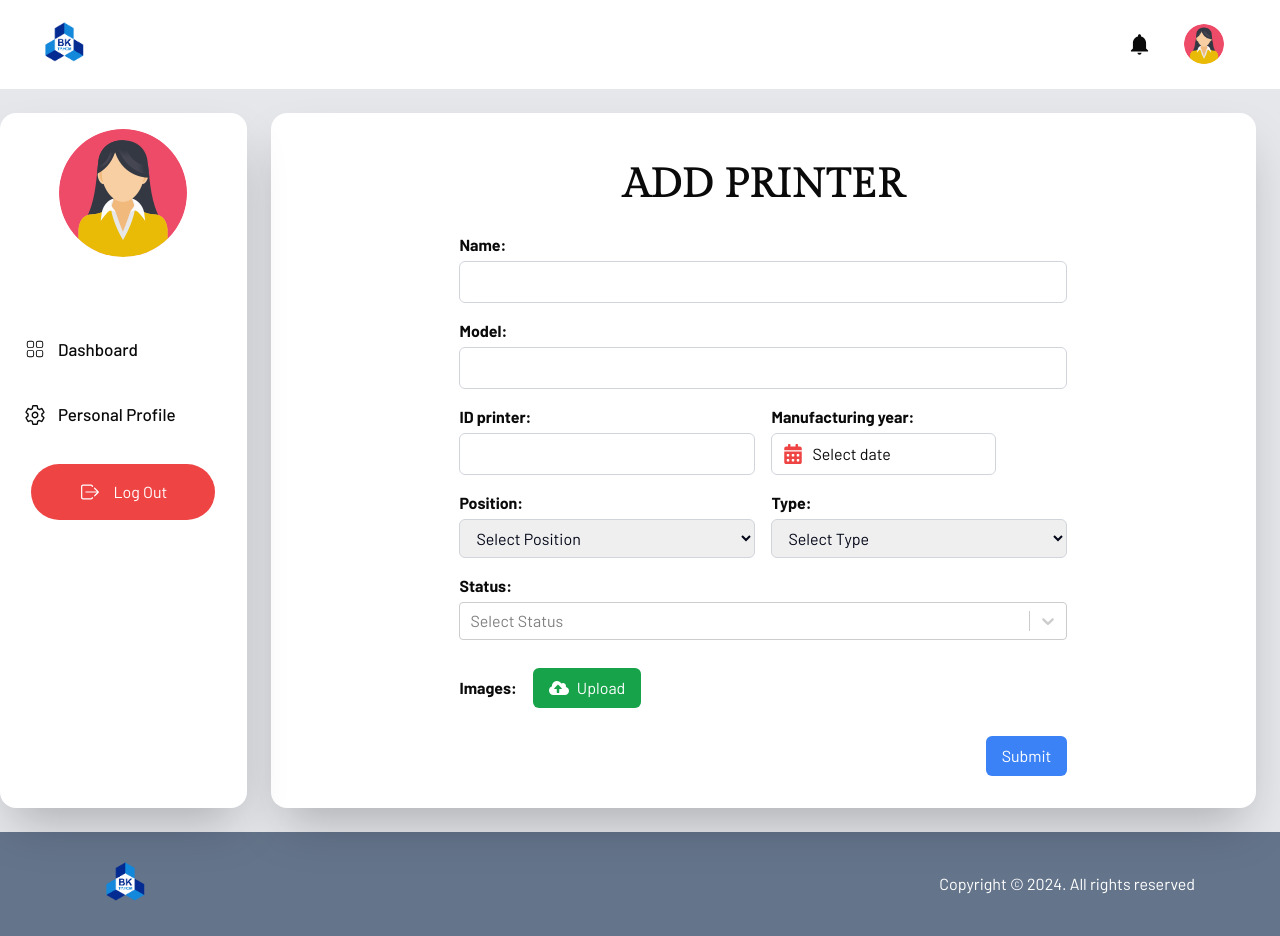
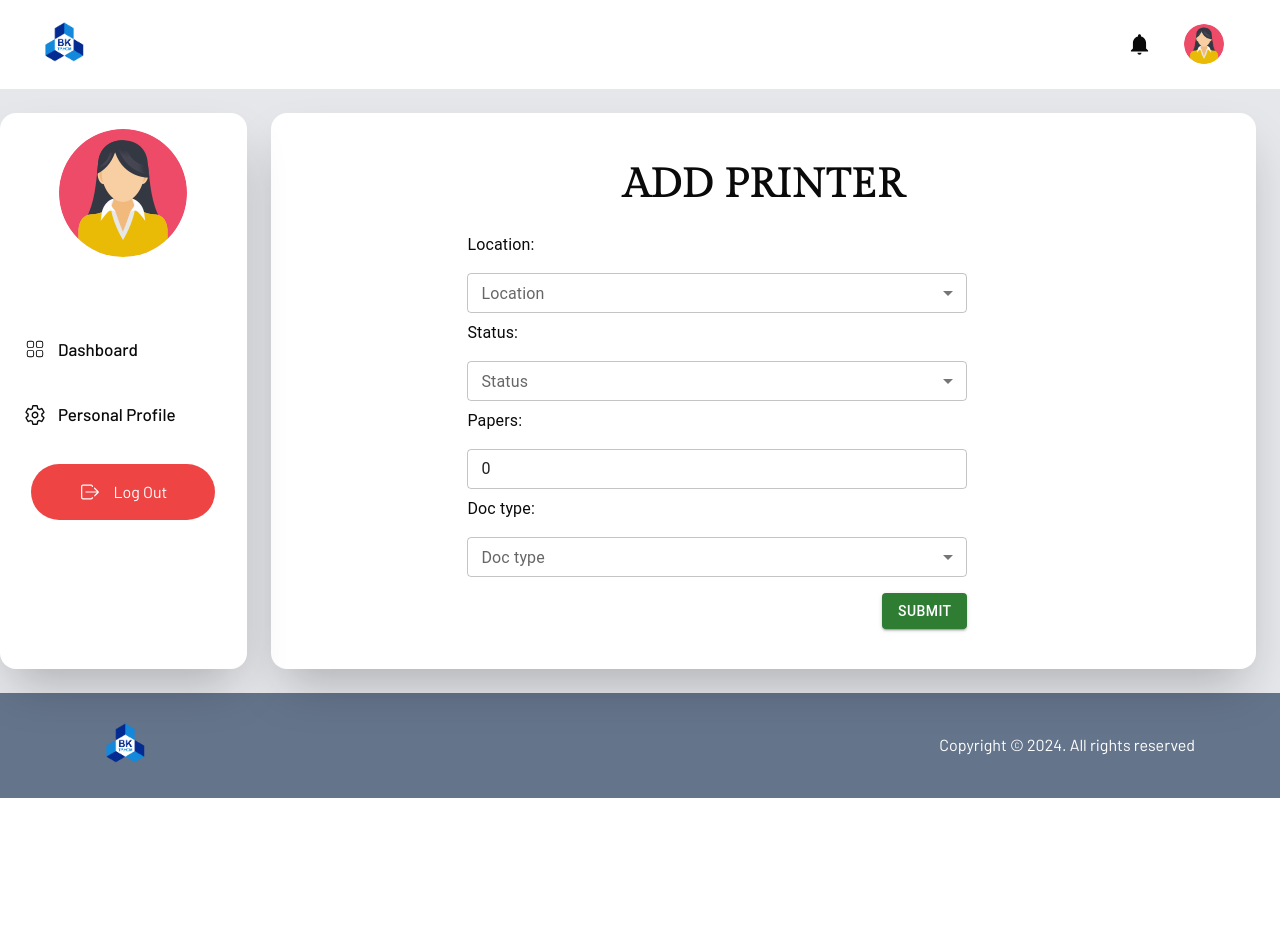
Before and after one commit to shinsodev/FE-SSPS, a React (Vite) app: page /admin/addprinter in a window 1280 px wide. After the commit the page ends 800 px from the top, so only its background shows below. Built offline with nearby package versions, Linux system fonts and the light colour scheme; a web font is replaced by a local one.

Commit message:
change add printer and call api to add printer

```diff
--- /dev/null
+++ b/src/components/Notification/NotifyError.jsx
@@ -0,0 +1,17 @@
+import { Bounce, toast } from "react-toastify";
+import "react-toastify/dist/ReactToastify.css";
+function notifyError(message) {
+  toast.error(message, {
+    position: "top-right",
+    autoClose: 3000,
+    hideProgressBar: false,
+    closeOnClick: true,
+    pauseOnHover: true,
+    draggable: true,
+    progress: undefined,
+    theme: "light",
+    transition: Bounce,
+  });
+}
+
+export { notifyError };
--- a/src/pages/Sidebar/AddPrinter.jsx
+++ b/src/pages/Sidebar/AddPrinter.jsx
@@ -1,236 +1,257 @@
-import React, { useState, useRef } from 'react';
-import DatePicker from 'react-datepicker';
-import 'react-datepicker/dist/react-datepicker.css';
-import Select from 'react-select';
-import { FaCalendarAlt, FaCloudUploadAlt } from 'react-icons/fa';
-import { VscCircleLargeFilled } from "react-icons/vsc";
+import {
+  Box,
+  Button,
+  FormControl,
+  InputLabel,
+  MenuItem,
+  OutlinedInput,
+  Select,
+  TextField,
+  Typography,
+} from "@mui/material";
+import React, { useState } from "react";
+import CircleIcon from "@mui/icons-material/Circle";
+import { addPrinter } from "../../services/AdminService";
+import { notifySuccess } from "../../components/Notification/NotifySuccess";
+import { notifyError } from "../../components/Notification/NotifyError";
+import { useNavigate } from "react-router-dom";
+
+const listType = [
+  { value: "application/pdf", name: "pdf" },
+  {
+    value: "pplication/vnd.openxmlformats-officedocument.spreadsheetml.sheet",
+    name: "excel",
+  },
+  { value: "image/tiff", name: "TIFF" },
+  { value: "image/jpeg", name: "jpeg" },
+  { value: "image/gif", name: "gif" },
+];
+
 function AddPrinter() {
-    const [printer, setPrinter] = useState({
-        name: '',
-        model: '',
-        id: '',
-        manufacturingYear: null,
-        position: '',
-        type: '',
-        status: ''
+  const [dataPrinter, setDataPrinter] = useState({
+    printerLocation: "",
+    status: "",
+    paperLeft: 0,
+    availableDocType: [],
   });
-    const [images, setImages] = useState([]);
-    const [showConfirmation, setShowConfirmation] = useState(false);
+  const [listTypeSelect, setListTypeSelect] = useState([]);
+  const navigate = useNavigate();
+  function handleChange(e) {
+    const { name, value } = e.target;
+    if (name === "availableDocType") {
+      const data = typeof value === "string" ? value.split(",") : value;
+      setListTypeSelect(data);
+      const newData = [];
+      data.map((item) => {
+        let res = "";
+        switch (item) {
+          case "pdf":
+            res = "application/pdf";
+            break;
+          case "excel":
+            res =
+              "pplication/vnd.openxmlformats-officedocument.spreadsheetml.sheet";
+            break;
+          case "TIFF":
+            res = "image/tiff";
+            break;
+          case "gif":
+            res = "image/gif";
+            break;
+          case "jpeg":
+            res = "image/jpeg";
+            break;
+        }
+        newData.push(res);
+      });
+      setDataPrinter((prev) => ({
+        ...prev,
+        [name]: newData,
+      }));
+    } else if (name === "paperLeft") {
+      let valNum = Math.floor(value);
+      setDataPrinter((prev) => ({
+        ...prev,
+        [name]: valNum,
+      }));
+    } else {
+      setDataPrinter((prev) => ({
+        ...prev,
+        [name]: value,
+      }));
+    }
+  }
 
-    const fileInputRef = useRef(null);
+  // check data is valid
+  function checkData() {
+    if (
+      dataPrinter.printerLocation === "" ||
+      dataPrinter.status === "" ||
+      dataPrinter.availableDocType.length === 0
+    ) {
+      return { success: false, error: "Missing data" };
+    }
+    return { success: true };
+  }
 
-    const handleChange = (e) => {
-        const { name, value } = e.target;
-        setPrinter((prev) => ({ ...prev, [name]: value }));
-    };
+  async function handleSubmit() {
+    // Check data if is valid
+    const handleData = checkData();
+    if (!handleData.success) {
+      notifyError(handleData.error);
+      return;
+    }
 
-    const handleStatusChange = (selectedOption) => {
-        setPrinter((prev) => ({ ...prev, status: selectedOption ? selectedOption.value : '' }));
-    };
+    // get token
+    const token = localStorage.getItem("token");
+    if (!token) {
+      notifyError("Token not found.");
+      return;
+    }
 
-    const handleDateChange = (date) => {
-        setPrinter((prev) => ({ ...prev, manufacturingYear: date }));
-    };
-
-    const handleFileChange = (e) => {
-        const files = Array.from(e.target.files);
-        const imageFiles = files.filter(file => file.type.startsWith('image/'));
-
-        const newImages = imageFiles.map(file => ({
-            name: file.name,
-            url: URL.createObjectURL(file) // Tạo URL tạm để xem ảnh
-        }));
-
-        setImages(prevImages => [...prevImages, ...newImages]);
-    };
-
-    const handleUploadClick = () => {
-        if (fileInputRef.current) {
-            fileInputRef.current.click(); // Mở trình chọn file
+    // Process call api to add printer
+    try {
+      const result = await addPrinter(token, dataPrinter);
+      if (result.success) {
+        notifySuccess("Add printer success");
+        navigate("/admin/printerlist");
+      } else {
+        throw result.error;
       }
-    };
-
-    const handleSubmit = () => {
-        console.log("Printer Information Submitted:", printer);
-        console.log("Uploaded Images:", images);
-
-        setShowConfirmation(true);
-
-        // Đặt lại trạng thái form sau khi submit
-        setPrinter({
-            name: '',
-            model: '',
-            id: '',
-            manufacturingYear: null,
-            position: '',
-            type: '',
-            status: ''
-        });
-        setImages([]);
-    };
-
-    const handleCloseConfirmation = () => {
-        setShowConfirmation(false);
-    };
-
-    const statusOptions = [
-        { value: 'Running', label: <div className="flex items-center"><VscCircleLargeFilled className="mr-2 text-green-500" /> Running</div> },
-        { value: 'Maintenance', label: <div className="flex items-center"><VscCircleLargeFilled className="mr-2 text-yellow-500" /> Maintenance</div> },
-        { value: 'Error', label: <div className="flex items-center"><VscCircleLargeFilled className="mr-2 text-red-500" /> Error</div> },
-    ];
+    } catch (err) {
+      notifyError("Add printer failed, error: ", err.message);
+    }
+  }
 
   return (
     <div className="p-8 rounded-lg bg-white w-full mx-auto max-w-2xl border-none outline-none">
-            <h2 className="h3 text-[40px] text-primary text-center pb-6 pt-6">ADD PRINTER</h2>
-            <div className="space-y-4">
-                <div>
-                    <label className="py-5 text-center font-bold">Name:</label>
-                    <input
-                        type="text"
-                        name="name"
-                        value={printer.name}
+      <h2 className="h3 text-[40px] text-primary text-center pb-6 pt-6">
+        ADD PRINTER
+      </h2>
+      {/* Location */}
+      <Typography mb={1} ml={1}>
+        Location:
+      </Typography>
+      <FormControl
+        sx={{
+          m: 1,
+          width: 500,
+        }}
+        size="small"
+      >
+        {/* Location */}
+        <InputLabel id="demo-multiple-name-label">Location</InputLabel>
+        <Select
+          labelId="demo-multiple-name-label"
+          id="demo-multiple-name"
+          value={dataPrinter.printerLocation}
           onChange={handleChange}
-                        className="mt-1 block w-full px-3 py-2 border border-gray-300 rounded-md focus:border-blue-500"
+          input={<OutlinedInput label="Location" />}
+          name="printerLocation"
+        >
+          <MenuItem value={"H1-202"}>H1-202</MenuItem>
+          <MenuItem value={"H6-601"}>H6-601</MenuItem>
+        </Select>
+      </FormControl>
+      {/* Status */}
+      <Typography mb={1} ml={1}>
+        Status:
+      </Typography>
+      <FormControl sx={{ m: 1, width: 500 }} size="small">
+        {/* Location */}
+        <InputLabel id="demo-multiple-name-label">Status</InputLabel>
+        <Select
+          labelId="demo-multiple-name-label"
+          id="demo-multiple-name"
+          value={dataPrinter.status}
+          onChange={handleChange}
+          input={<OutlinedInput label="Status" />}
+          name="status"
+          size="small"
+        >
+          <MenuItem value={"ONLINE"}>
+            <Box
+              sx={{
+                display: "flex",
+                alignItems: "center",
+                gap: "10px",
+                height: "100%", // Đảm bảo chiều cao bằng với Select
+              }}
+            >
+              <CircleIcon sx={{ color: "green", width: "20px", p: 0 }} /> ONLINE
+            </Box>
+          </MenuItem>
+          <MenuItem value={"OFFLINE"}>
+            <Box
+              sx={{
+                display: "flex",
+                alignItems: "center",
+                gap: "10px",
+                height: "100%",
+              }}
+            >
+              <CircleIcon sx={{ color: "red", width: "20px", p: 0 }} /> OFFLINE
+            </Box>
+          </MenuItem>
+        </Select>
+      </FormControl>
+      {/* Paper left */}
+      <Typography mb={1} ml={1}>
+        Papers:
+      </Typography>
+      <TextField
+        size="small"
+        sx={{ m: 1, width: 500 }}
+        type="number"
+        value={dataPrinter.paperLeft}
+        onChange={handleChange}
+        name="paperLeft"
+        inputProps={{
+          min: 0,
+          step: 1,
+        }}
       />
-                </div>
-                <div>
-                    <label className="py-5 text-center font-bold">Model:</label>
-                    <input
-                        type="text"
-                        name="model"
-                        value={printer.model}
+      {/* Available doc type */}
+      <Typography mb={1} ml={1}>
+        Doc type:
+      </Typography>
+      <FormControl sx={{ m: 1, width: 500 }} size="small">
+        {/* Location */}
+        <InputLabel id="demo-multiple-name-label">Doc type</InputLabel>
+        <Select
+          labelId="demo-multiple-name-label"
+          id="demo-multiple-name"
+          value={listTypeSelect}
           onChange={handleChange}
-                        className="mt-1 block w-full px-3 py-2 border border-gray-300 rounded-md focus:border-blue-500"
-                    />
-                </div>
-                <div className="grid grid-cols-2 gap-4">
-                    <div>
-                        <label className="py-5 text-center font-bold">ID printer:</label>
-                        <input
-                            type="text"
-                            name="id"
-                            value={printer.id}
-                            onChange={handleChange}
-                            className="mt-1 block w-full px-3 py-2 border border-gray-300 rounded-md focus:border-blue-500"
-                        />
-                    </div>
-                    <div>
-                        <label className="py-5 text-center font-bold">Manufacturing year:</label>
-                        <div className="relative flex items-center mt-1">
-                            <DatePicker
-                                selected={printer.manufacturingYear}
-                                onChange={handleDateChange}
-                                dateFormat="dd/MM/yyyy"
-                                placeholderText="Select date"
-                                className="w-full pl-10 py-2 border border-gray-300 rounded-md focus:border-blue-500"
-                            />
-                            <FaCalendarAlt
-                                className="absolute left-3 text-red-500 cursor-pointer"
-                                onClick={handleUploadClick}
-                                size={20}
-                            />
-                        </div>
-                    </div>
-                </div>
-                <div className="grid grid-cols-2 gap-4">
-                    <div>
-                        <label className="py-5 text-center font-bold">Position:</label>
-                        <select
-                            name="position"
-                            value={printer.position}
-                            onChange={handleChange}
-                            className="mt-1 block w-full px-3 py-2 border font-normal border-gray-300 rounded-md text-slate-950 focus:border-blue-500"
+          input={<OutlinedInput label="Doc type" />}
+          name="availableDocType"
+          size="small"
+          renderValue={(selected) => selected.join(", ")}
+          multiple
         >
-                            <option value="" disabled hidden>Select Position</option>
-                            <option value="H6-810">H6-810</option>
-                            <option value="H1-304">H1-304</option>
-                        </select>
-                    </div>
-
-                    <div>
-                        <label className="py-5 text-center font-bold">Type:</label>
-                        <select
-                            name="type"
-                            value={printer.type}
-                            onChange={handleChange}
-                            className="mt-1 block w-full px-3 py-2 border font-normal border-gray-300 rounded-md text-slate-950 focus:border-blue-500"
+          {listType.map((item) => (
+            <MenuItem value={item.name} key={item.name}>
+              <Box
+                sx={{
+                  display: "flex",
+                  alignItems: "center",
+                  gap: "10px",
+                  height: "100%", // Đảm bảo chiều cao bằng với Select
+                }}
               >
-                            <option value="" disabled hidden>Select Type</option>
-                            <option value="Type1">Type1</option>
-                            <option value="Type2">Type2</option>
-                        </select>
-                    </div>
-                </div>
-
-                <div>
-                    <label className="py-5 text-center font-bold">Status:</label>
-                    <Select
-                        options={statusOptions}
-                        value={statusOptions.find(option => option.value === printer.status)}
-                        onChange={handleStatusChange}
-                        placeholder="Select Status"
-                        className="mt-1 block w-full"
-                    />
-                </div>
-
-                {/* Phần upload file */}
-                <div className="flex items-center space-x-4 mb-4">
-                    <label className="py-5 text-center font-bold">Images:</label>
-                    {/* Input file ẩn */}
-                    <input
-                        type="file"
-                        ref={fileInputRef}
-                        onChange={handleFileChange}
-                        style={{ display: 'none' }}
-                        accept="image/*" // Chỉ chấp nhận file ảnh
-                        multiple // Cho phép chọn nhiều ảnh
-                    />
-                    <button
-                        onClick={handleUploadClick}
-                        className="flex items-center px-4 py-2 bg-green-600 text-white rounded-md hover:bg-green-700 focus:border-blue-500"
+                {item.name}
+              </Box>
+            </MenuItem>
+          ))}
+        </Select>
+      </FormControl>
+      <Box
+        sx={{ display: "flex", justifyContent: "flex-end", width: 500, m: 1 }}
       >
-                        <FaCloudUploadAlt className="mr-2 w-5 h-5" />
-                        Upload
-                    </button>
-                </div>
-
-                {/* Hiển thị các ảnh đã upload */}
-                <div className="mt-4">
-                    {images.map((image, index) => (
-                        <div key={index} className="flex items-center space-x-2 mb-2">
-                            <a href={image.url} target="_blank" rel="noopener noreferrer" className="text-blue-500 underline">
-                                {image.name}
-                            </a>
-                        </div>
-                    ))}
-                </div>
-
-                <div className="flex justify-end mt-4">
-                    <button
-                        type="button"
-                        onClick={handleSubmit}
-                        className="px-4 py-2 bg-blue-500 text-white rounded-md hover:bg-blue-600 focus:border-blue-500"
-                    >
+        <Button variant="contained" color="success" onClick={handleSubmit}>
           Submit
-                    </button>
-                </div>
-
-                {/* Thông báo xác nhận */}
-                {showConfirmation && (
-                    <div className="fixed inset-0 flex items-center justify-center bg-black bg-opacity-50">
-                        <div className="bg-white p-6 rounded-lg shadow-lg text-center">
-                            <h3 className="text-lg font-semibold mb-4">Tạo máy in thành công !</h3>
-                            <p>Bạn đã tạo máy in thành công.</p>
-                            <button
-                                onClick={handleCloseConfirmation}
-                                className="mt-4 px-4 py-2 bg-green-500 text-white rounded-md hover:bg-green-600"
-                            >
-                                Close
-                            </button>
-                        </div>
-                    </div>
-                )}
-            </div>
+        </Button>
+      </Box>
     </div>
   );
 }
```
Also changed, not shown: src/components/Table/Table.jsx (+55 -126 lines), src/services/AdminService.js (+19 -1 lines). Lines whose indentation alone changed are shown as unchanged.
